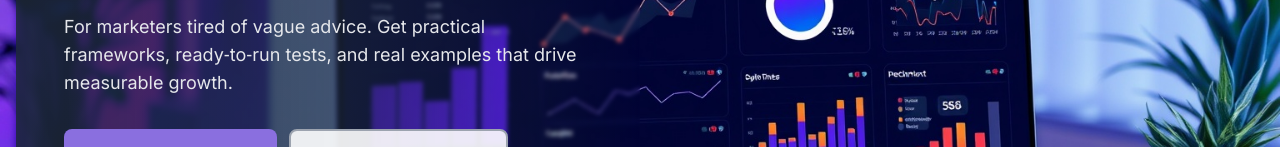
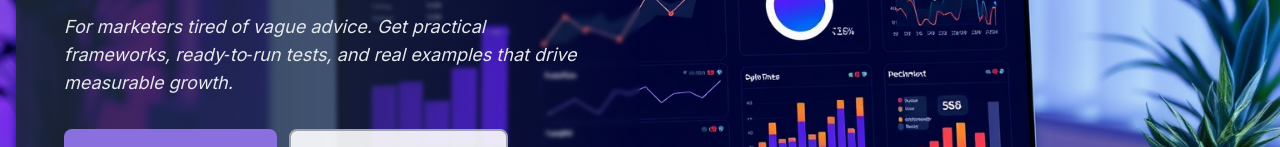
Before and after one commit to a-s-patel/github.io, a plain HTML site: page index.html in a window 1280 px wide. Shown: the part 451-598 px from the top of the page. Drawn offline with nearby package versions, Linux system fonts and the light colour scheme.

Commit message:
Italicize marketing advice text in index.html

```diff
--- a/index.html
+++ b/index.html
@@ -138,7 +138,7 @@
             Proof Over Hype: Growth Playbooks Backed by Real Experiments. Not Hype!
           </h1>
           <p class="text-lg text-gray-200 mb-8">
-            For marketers tired of vague advice. Get practical frameworks, ready‑to‑run tests, and real examples that drive measurable growth.
+            <i>For marketers tired of vague advice. Get practical frameworks, ready‑to‑run tests, and real examples that drive measurable growth.</i>
           </p>
           <div class="flex flex-col sm:flex-row gap-3 mb-8">
             <a
```
